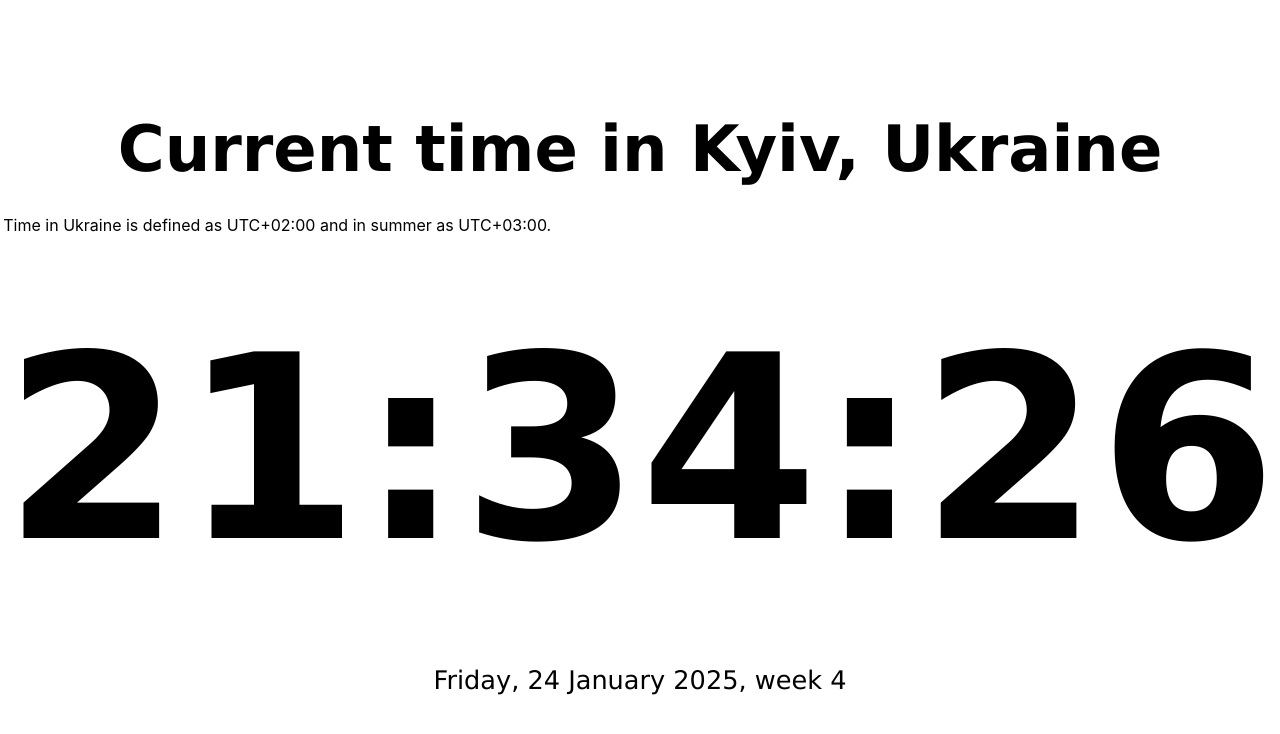
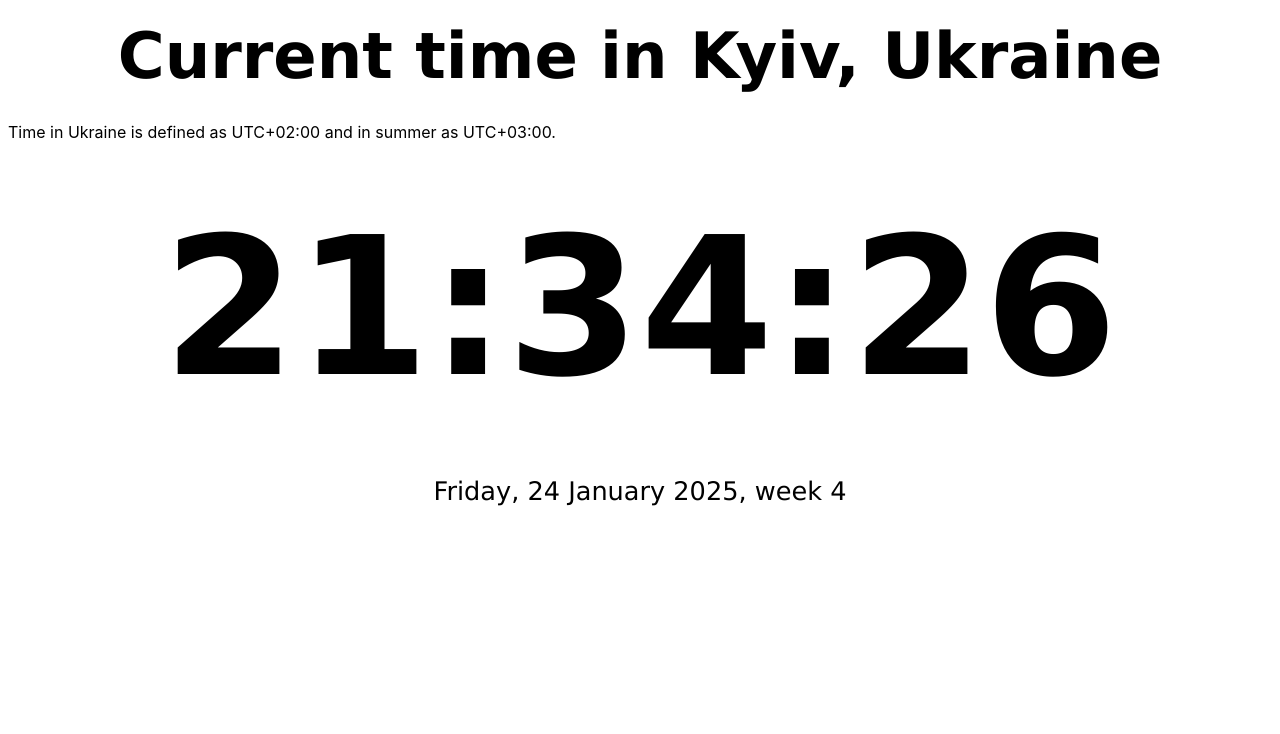
Before and after one commit to wonfii/react-clock, a React (Vite) app: page / in a window 1280 px wide. Shown: the top 734 px of the page. Built offline with nearby package versions, Linux system fonts and the light colour scheme.

Commit message:
Update index.css

```diff
--- a/src/index.css
+++ b/src/index.css
@@ -13,17 +13,6 @@
   -moz-osx-font-smoothing: grayscale;
 }
 
-body {
-  margin: 0;
-  padding: 0;
-  display: flex;
-  flex-direction: column;
-  justify-content: center;
-  align-items: center;
-  height: 100vh;
-  background-color: white;
-}
-
 .header {
   font-family: Verdana, Geneva, Tahoma, sans-serif;
   font-weight: bold;
@@ -37,7 +26,7 @@ body {
   font-family: Verdana, Geneva, Tahoma, sans-serif;
   font-weight: bold;
   text-align: center;
-  font-size: 20vw;
+  font-size: 15vw;
   color: black;
   margin: 20px 0;
 }
```
